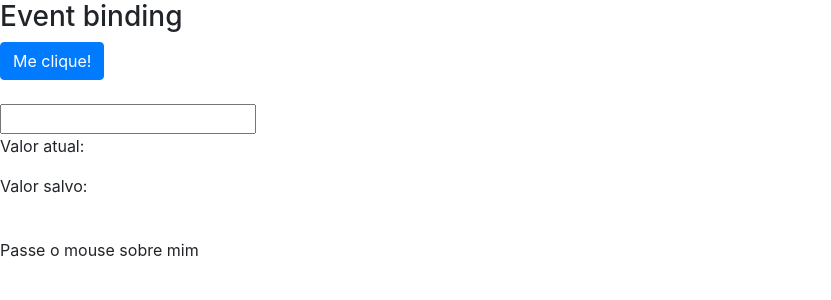
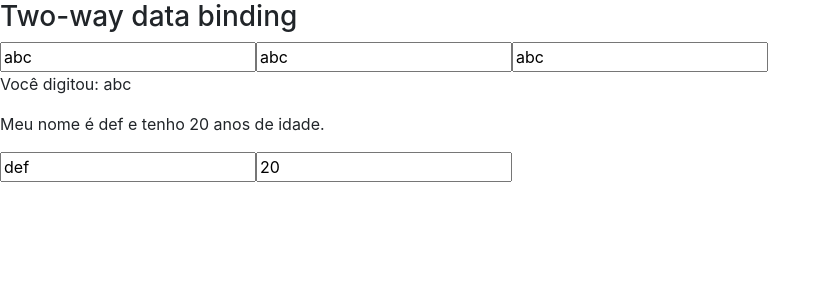
Before and after one commit to Tiago100h/curso-angular, an Angular app in the folder data-binding/: page / in a window 1280 px wide. Shown: the top 300 px of the page, without its empty margins (0-831 px from the left). Built offline with nearby package versions, Linux system fonts and the light colour scheme.

Commit message:
#12: Two-way data binding

```diff
--- a/data-binding/src/app/app.module.ts
+++ b/data-binding/src/app/app.module.ts
@@ -1,8 +1,10 @@
 import { BrowserModule } from '@angular/platform-browser';
 import { NgModule } from '@angular/core';
+import { FormsModule } from '@angular/forms'
 
 import { AppComponent } from './app.component';
 import { DataBindingComponent } from './data-binding/data-binding.component';
+import { MeuFormModule } from './meu-form/meu-form.module';
 
 @NgModule({
   declarations: [
@@ -10,7 +12,9 @@
     DataBindingComponent
   ],
   imports: [
-    BrowserModule
+    BrowserModule,
+    FormsModule,
+    MeuFormModule
   ],
   providers: [],
   bootstrap: [AppComponent]
--- a/data-binding/src/app/data-binding/data-binding.component.html
+++ b/data-binding/src/app/data-binding/data-binding.component.html
@@ -71,7 +71,7 @@
 
 </section> -->
 
-<section class="event-binding">
+<!-- <section class="event-binding">
   <article>
     <h3>Event binding</h3>
     <div>
@@ -104,4 +104,6 @@
       </span>
     </div>
   </article>
-</section>
+</section> -->
+
+<app-meu-form></app-meu-form>
--- /dev/null
+++ b/data-binding/src/app/meu-form/meu-form.component.html
@@ -0,0 +1,22 @@
+<section class="two-way-binding">
+    <article>
+        <h3>Two-way data binding</h3>
+
+        <div>
+            <input type="text" [value]="nome" (input)="nome = $event.target.value">
+
+            <input type="text" [ngModel]="nome" (ngModelChange)="nome = $event">
+
+            <input type="text" [(ngModel)]="nome">
+
+            <p>Você digitou: {{ nome }}</p>
+        </div>
+
+        <div>
+            <p>Meu nome é {{ pessoa.nome }} e tenho {{ pessoa.idade }} anos de idade.</p>
+
+            <input type="text" [(ngModel)]="pessoa.nome">
+            <input type="text" [(ngModel)]="pessoa.idade">
+        </div>
+    </article>
+</section>
--- /dev/null
+++ b/data-binding/src/app/meu-form/meu-form.component.ts
@@ -0,0 +1,22 @@
+import { Component, OnInit } from '@angular/core';
+
+@Component({
+  selector: 'app-meu-form',
+  templateUrl: './meu-form.component.html',
+  styleUrls: ['./meu-form.component.css']
+})
+export class MeuFormComponent implements OnInit {
+
+  nome: string = 'abc';
+
+  pessoa: any = {
+    nome: 'def',
+    idade: 20
+  }
+
+  constructor() { }
+
+  ngOnInit(): void {
+  }
+
+}
```
Also changed, not shown: data-binding/src/app/meu-form/meu-form.module.ts (added, +16 -0 lines), data-binding/src/app/meu-form/meu-form.component.css (added), 1 other file (tests, documents, lock files or other folders).
